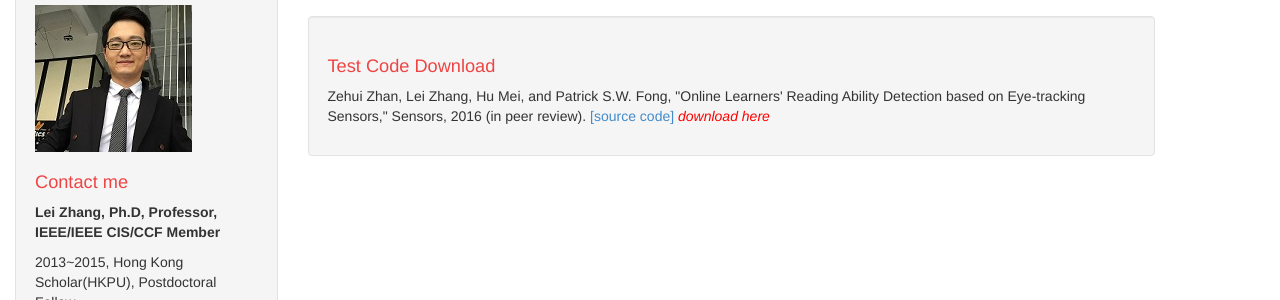
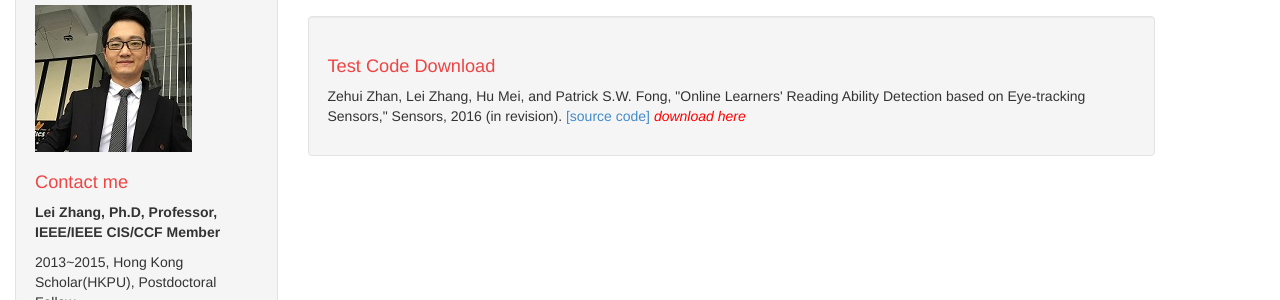
Before and after one commit to DrLeiZhang/website, a Jekyll site: the page built from tempcode.html, in a window 1280 px wide and 1022 px high. Shown: the part 215-515 px from the top of the window. Built offline with Jekyll 4.4.1, drawn with Linux system fonts in a browser that asks for light colours; Markdown is read by kramdown in place of the engine named in the settings.

Commit message:
Update
Signed-off-by: leizhang@cqu.edu.cn <leizhang@cqu.edu.cn>

```diff
--- a/tempcode.html
+++ b/tempcode.html
@@ -10,6 +10,6 @@ layout: default
 <div class="well">
 
 <h1>Test Code Download</h1>
-<p>Zehui Zhan, Lei Zhang, Hu Mei, and Patrick S.W. Fong, "Online Learners' Reading Ability Detection based on Eye-tracking Sensors," Sensors, 2016 (in peer review). <a href="resources/mtl_eye_tracking.rar">[source code]</a> <I style="color:red;">download here</I></p>
+<p>Zehui Zhan, Lei Zhang, Hu Mei, and Patrick S.W. Fong, "Online Learners' Reading Ability Detection based on Eye-tracking Sensors," Sensors, 2016 (in revision). <a href="resources/mtl_eye_tracking.rar">[source code]</a> <I style="color:red;">download here</I></p>
 
 </div>
```
